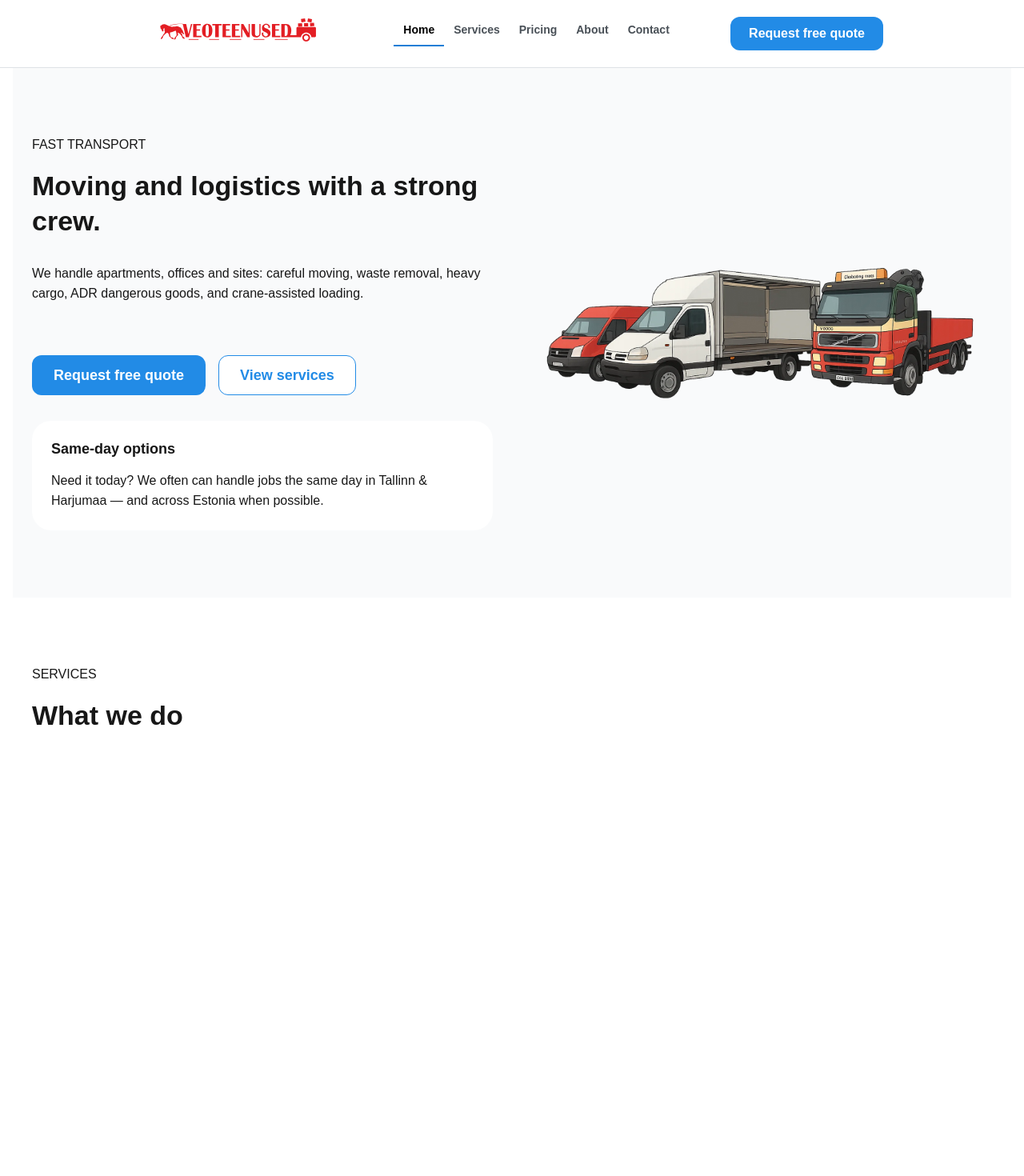
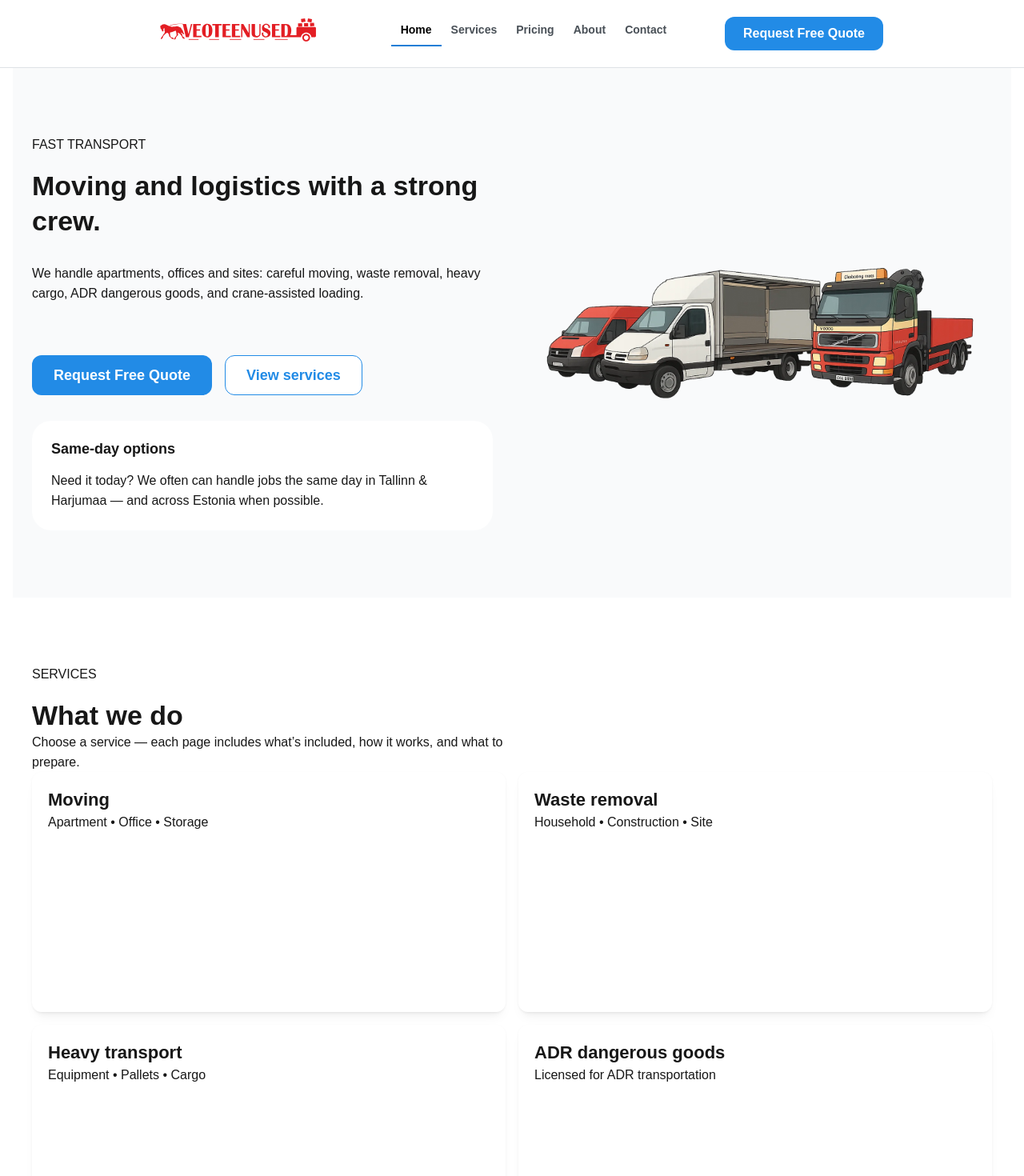
Before and after one commit to serhiishf/veoexpress, a Next.js app: page / in a window 1280 px wide. Shown: the top 1470 px of the page at 80% size. Before the commit the page ends 1000 px from the top, so only its background shows below. Built offline with nearby package versions, Linux system fonts and the light colour scheme.

Commit message:
feat: add service card, request quote components

```diff
--- a/src/components/Header/Header.tsx
+++ b/src/components/Header/Header.tsx
@@ -7,6 +7,7 @@ import { useDisclosure } from '@mantine/hooks';
 
 import classes from './Header.module.css';
 import { VeoexpressLogo } from '../VeoexpressLogo/VeoexpressLogo';
+import { RequestQuoteButton } from '../RequestQuoteButton/RequestQuoteButton';
 
 const main_links = [
   { link: '/', label: 'Home' },
@@ -50,9 +51,7 @@ export function Header() {
             </Group>
           </Box>
 
-          <Button size="md" visibleFrom="sm">
-            Request free quote
-          </Button>
+          <RequestQuoteButton visibleFrom="sm"></RequestQuoteButton>
 
           <Burger opened={opened} onClick={toggle} className={classes.burger} size="sm" hiddenFrom="sm" aria-label={opened ? 'Close menu' : 'Open menu'} />
         </Container>
@@ -97,9 +96,7 @@ export function Header() {
             </Group>
 
             <div className={classes.mobile_cta}>
-              <Button fullWidth size="md">
-                Request free quote
-              </Button>
+              <RequestQuoteButton fullWidth></RequestQuoteButton>
             </div>
           </Box>
         </ScrollArea>
--- a/src/components/HomeHero/HomeHero.tsx
+++ b/src/components/HomeHero/HomeHero.tsx
@@ -2,6 +2,7 @@ import { Group, Stack, Text, Title, Button, Image, SimpleGrid } from '@mantine/c
 import { SectionHeader } from '../SectionHeader/SectionHeader';
 import { SectionDescription } from '../SectionDesctiption/SectionDescription';
 import { SectionWrapper } from '../SectionWrapper/SectionWrapper';
+import { RequestQuoteButton } from '../RequestQuoteButton/RequestQuoteButton';
 
 import classes from './HomeHero.module.css';
 
@@ -16,7 +17,7 @@ export function HomeHero() {
           </SectionDescription>
           <Text className={classes.description}></Text>
           <Group>
-            <Button size="lg">Request free quote</Button>
+            <RequestQuoteButton size="lg"></RequestQuoteButton>
             <Button size="lg" variant="outline" bg="white">
               View services
             </Button>
--- /dev/null
+++ b/src/components/RequestQuoteButton/RequestQuoteButton.tsx
@@ -0,0 +1,11 @@
+import { Button, type ButtonProps } from '@mantine/core';
+
+type RequestQuoteButtonProps = ButtonProps;
+
+export function RequestQuoteButton({ ...button_props }: RequestQuoteButtonProps) {
+  return (
+    <Button className="request-quote-button" size="md" {...button_props}>
+      Request Free Quote
+    </Button>
+  );
+}
--- a/src/components/SectionDesctiption/SectionDescription.tsx
+++ b/src/components/SectionDesctiption/SectionDescription.tsx
@@ -8,7 +8,7 @@ type SectionDescriptionProps = TextProps & {
 
 export function SectionDescription({ children, ...text_props }: SectionDescriptionProps) {
   return (
-    <Text className={classes.description} {...text_props}>
+    <Text className={classes.description} maw={600} {...text_props}>
       {children}
     </Text>
   );
--- /dev/null
+++ b/src/components/ServiceCard/ServiceCard.module.css
@@ -0,0 +1,7 @@
+.service_card {
+  background-color: var(--mantine-color-grey-0);
+  /* border: 1px solid var(--mantine-color-gray-3); */
+  /* box-shadow: var(--mantine-shadow-sm); */
+  transition: box-shadow 0.2s ease, transform 0.2s ease;
+  cursor: pointer;
+}
--- /dev/null
+++ b/src/components/ServiceCard/ServiceCard.tsx
@@ -0,0 +1,17 @@
+import { Title, Text, Paper } from '@mantine/core';
+
+import classes from './ServiceCard.module.css';
+
+type ServiceCardProps = {
+  title: string;
+  description?: string;
+};
+
+export function ServiceCard({ title, description }: ServiceCardProps) {
+  return (
+    <Paper radius={12} shadow="sm" p={20} className={classes.service_card} mih={300}>
+      <Title order={3}>{title}</Title>
+      {description && <Text>{description}</Text>}
+    </Paper>
+  );
+}
--- a/src/components/ServicesSection/ServicesSection.tsx
+++ b/src/components/ServicesSection/ServicesSection.tsx
@@ -1,12 +1,22 @@
+import { SimpleGrid } from '@mantine/core';
 import { SectionHeader } from '../SectionHeader/SectionHeader';
 import { SectionWrapper } from '../SectionWrapper/SectionWrapper';
 import { SectionDescription } from '../SectionDesctiption/SectionDescription';
+import { ServiceCard } from '../ServiceCard/ServiceCard';
 
 export function ServicesSection() {
   return (
     <SectionWrapper>
       <SectionHeader title="What we do" subtitle="SERVICES"></SectionHeader>
-      <SectionDescription></SectionDescription>
+      <SectionDescription>Choose a service — each page includes what’s included, how it works, and what to prepare.</SectionDescription>
+      <SimpleGrid cols={{ base: 1, sm: 2}}>
+        <ServiceCard title="Moving" description="Apartment • Office • Storage"></ServiceCard>
+        <ServiceCard title="Waste removal" description="Household • Construction • Site"></ServiceCard>
+        <ServiceCard title="Heavy transport" description="Equipment • Pallets • Cargo"></ServiceCard>
+        <ServiceCard title="ADR dangerous goods" description="Licensed for ADR transportation"></ServiceCard>
+        <ServiceCard title="Crane & loading work" description="Loading/unloading • Installation work"></ServiceCard>
+        <ServiceCard title="Towing" description="Breakdowns • Accidents • Hard-to-access locations"></ServiceCard>
+      </SimpleGrid>
     </SectionWrapper>
   );
 }
```
